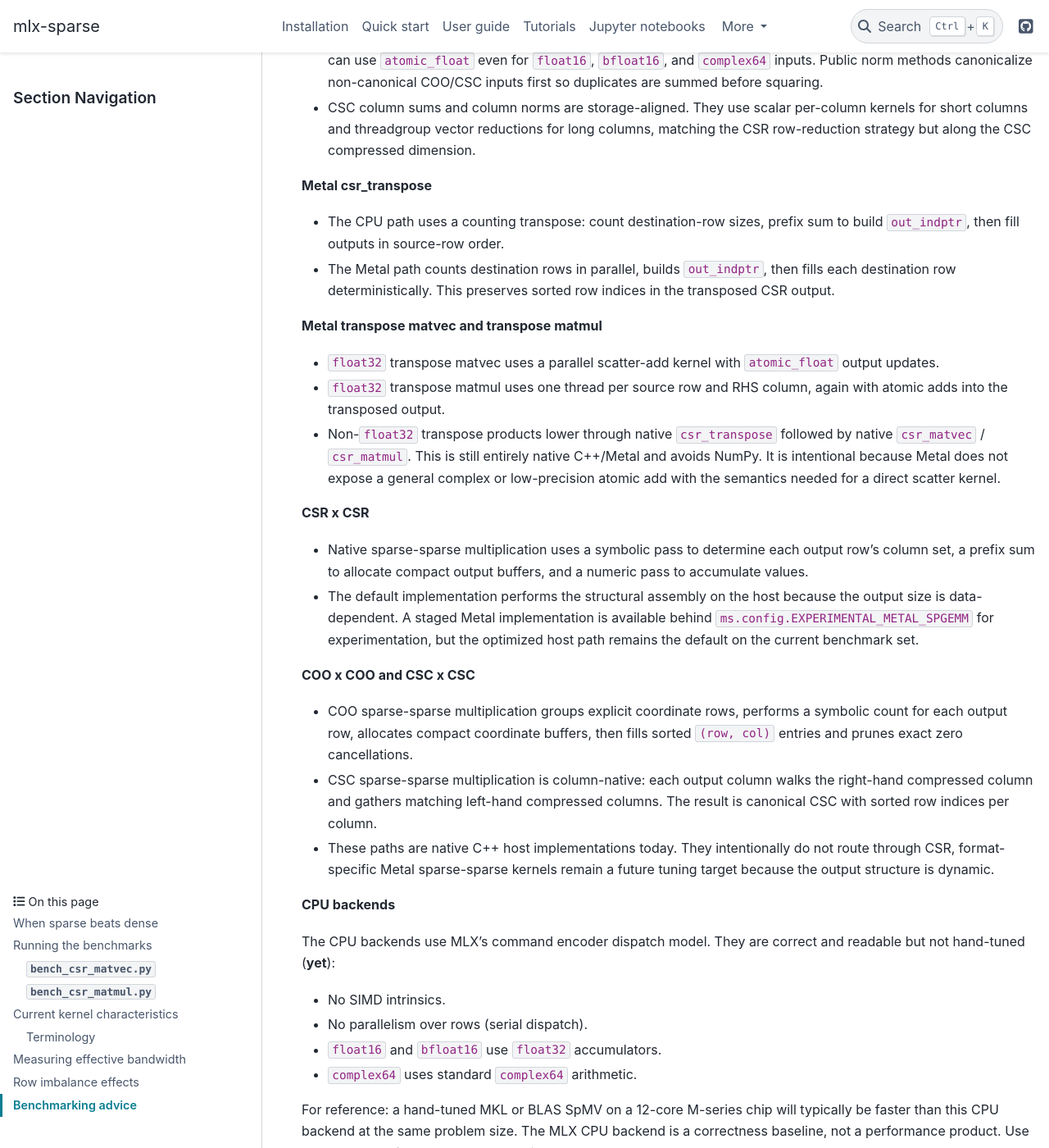
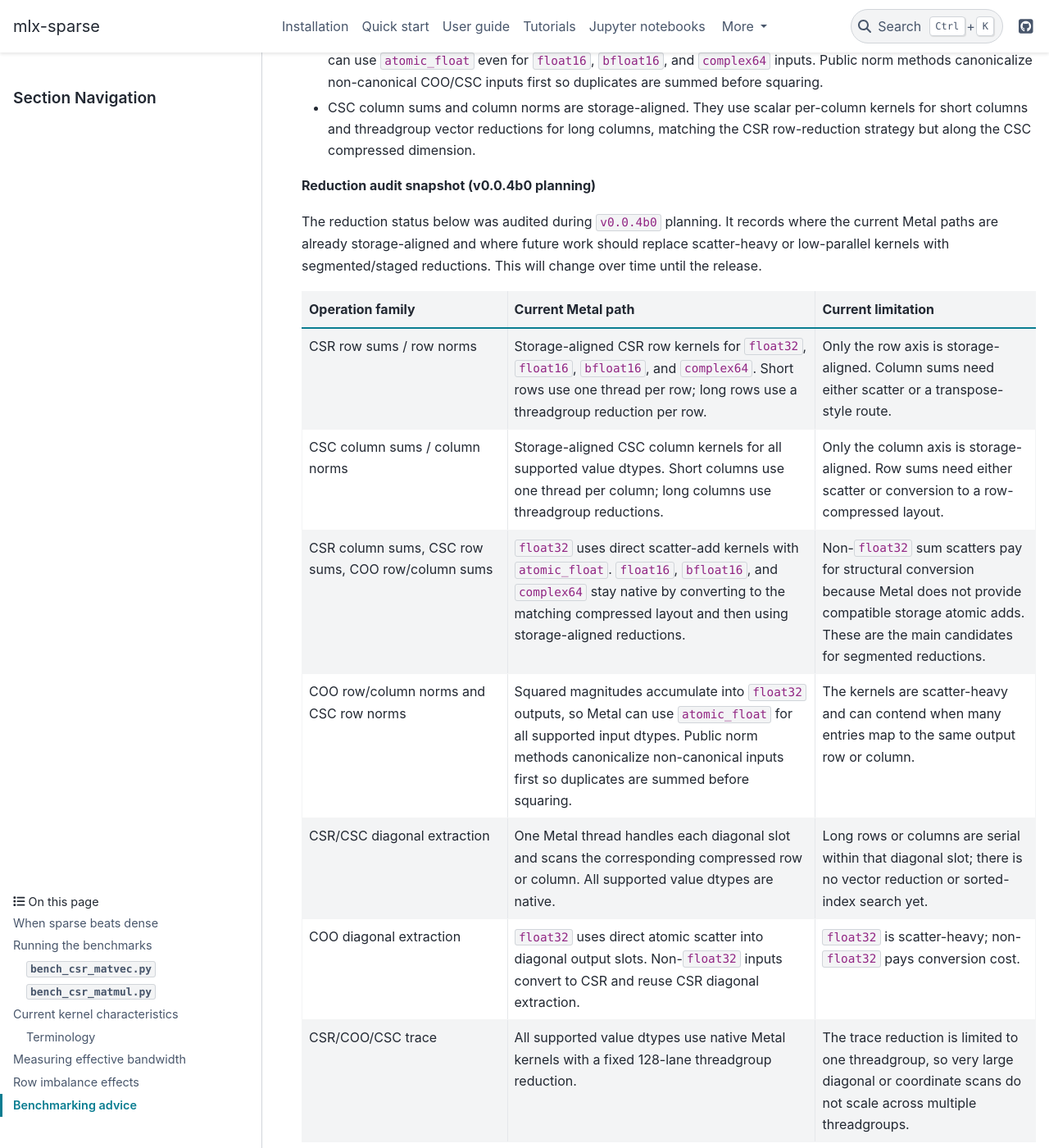
Before and after one commit to waleed-sh/mlx-sparse, a Sphinx documentation site: the page built from docs/performance.rst, in a window 1280 px wide and 1400 px high, scrolled down 3255 px. Shown: the whole window at 82% size. Built offline with Sphinx 7.4.7 and the PyData theme 0.15.4, drawn with Linux system fonts in a browser that asks for light colours; the version number could not be read and is left out; some of the changed text lies outside the part shown.

Commit message:
Document v0.0.4b0 sparse execution audit (#2)
Refs #1

Documents the current svds execution path, Metal sparse reduction status by format/dtype, and current serial/scatter-heavy/fallback behavior for v0.0.4b0 planning.

```diff
--- a/docs/performance.rst
+++ b/docs/performance.rst
@@ -170,6 +170,65 @@ The kernel notes below use a few implementation terms:
   long columns, matching the CSR row-reduction strategy but along the CSC
   compressed dimension.
 
+**Reduction audit snapshot (v0.0.4b0 planning)**
+
+The reduction status below was audited during ``v0.0.4b0`` planning. It records
+where the current Metal paths are already storage-aligned and where future work
+should replace scatter-heavy or low-parallel kernels with segmented/staged
+reductions. This will change over time until the release.
+
+.. list-table::
+   :widths: 28 42 30
+   :header-rows: 1
+
+   * - Operation family
+     - Current Metal path
+     - Current limitation
+   * - CSR row sums / row norms
+     - Storage-aligned CSR row kernels for ``float32``, ``float16``,
+       ``bfloat16``, and ``complex64``. Short rows use one thread per row;
+       long rows use a threadgroup reduction per row.
+     - Only the row axis is storage-aligned. Column sums need either scatter or
+       a transpose-style route.
+   * - CSC column sums / column norms
+     - Storage-aligned CSC column kernels for all supported value dtypes. Short
+       columns use one thread per column; long columns use threadgroup
+       reductions.
+     - Only the column axis is storage-aligned. Row sums need either scatter or
+       conversion to a row-compressed layout.
+   * - CSR column sums, CSC row sums, COO row/column sums
+     - ``float32`` uses direct scatter-add kernels with ``atomic_float``.
+       ``float16``, ``bfloat16``, and ``complex64`` stay native by converting to
+       the matching compressed layout and then using storage-aligned reductions.
+     - Non-``float32`` sum scatters pay for structural conversion because Metal
+       does not provide compatible storage atomic adds. These are the main
+       candidates for segmented reductions.
+   * - COO row/column norms and CSC row norms
+     - Squared magnitudes accumulate into ``float32`` outputs, so Metal can use
+       ``atomic_float`` for all supported input dtypes. Public norm methods
+       canonicalize non-canonical inputs first so duplicates are summed before
+       squaring.
+     - The kernels are scatter-heavy and can contend when many entries map to
+       the same output row or column.
+   * - CSR/CSC diagonal extraction
+     - One Metal thread handles each diagonal slot and scans the corresponding
+       compressed row or column. All supported value dtypes are native.
+     - Long rows or columns are serial within that diagonal slot; there is no
+       vector reduction or sorted-index search yet.
+   * - COO diagonal extraction
+     - ``float32`` uses direct atomic scatter into diagonal output slots.
+       Non-``float32`` inputs convert to CSR and reuse CSR diagonal extraction.
+     - ``float32`` is scatter-heavy; non-``float32`` pays conversion cost.
+   * - CSR/COO/CSC trace
+     - All supported value dtypes use native Metal kernels with a fixed
+       128-lane threadgroup reduction.
+     - The trace reduction is limited to one threadgroup, so very large
+       diagonal or coordinate scans do not scale across multiple threadgroups.
+
+If the native extension is unavailable, public reduction helpers fall back to
+the NumPy-backed ``mlx_sparse._fallback`` implementations. That is an extension
+availability fallback, not a dtype-specific path in normal wheels.
+
 **Metal csr_transpose**
 
 * The CPU path uses a counting transpose: count destination-row sizes, prefix
```
Also changed, not shown: docs/user_guide/linalg.rst (+22 -0 lines).
